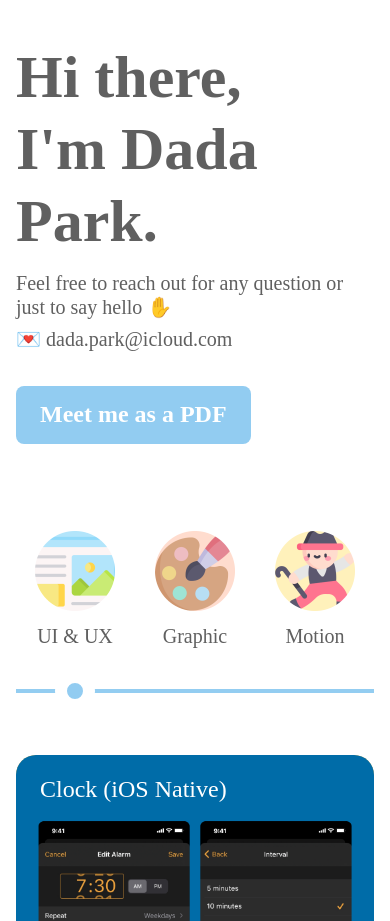
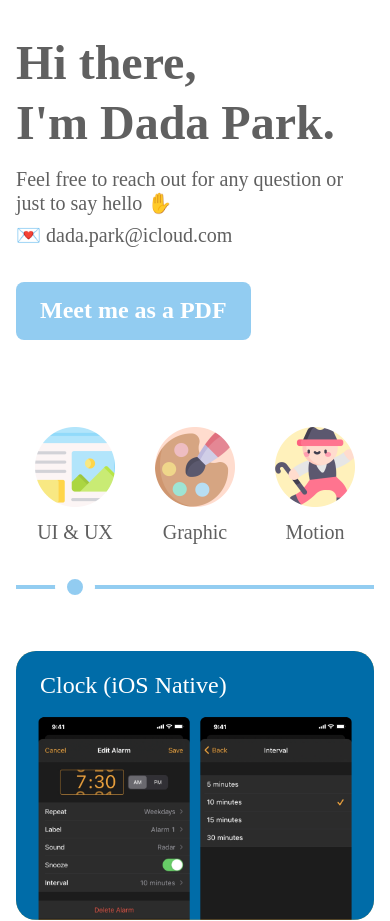
Before and after one commit to dadapark/dadapark.github.io, a PHP site: page /index.html in a window 390 px wide. Shown: the part 55-976 px from the top of the page. Run offline with PHP 8.4, Linux system fonts and the light colour scheme.

Commit message:
Update main.css

```diff
--- a/css/main.css
+++ b/css/main.css
@@ -392,7 +392,8 @@
         width: 32px;
     }
 
-    .dp-carousel-nav > * img {
-
+    h1 {
+        font-size: 4rem;
+        line-height: 5rem;
     }
 }
```
